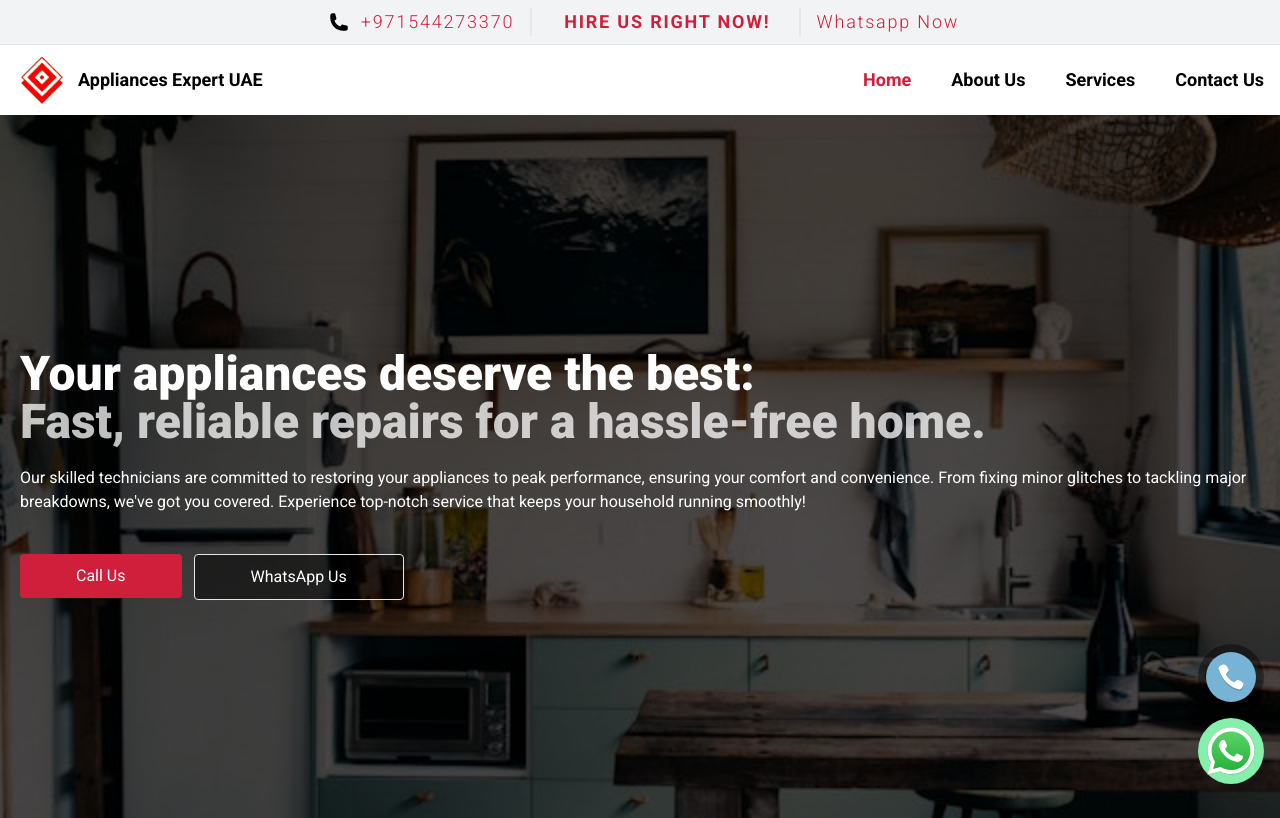
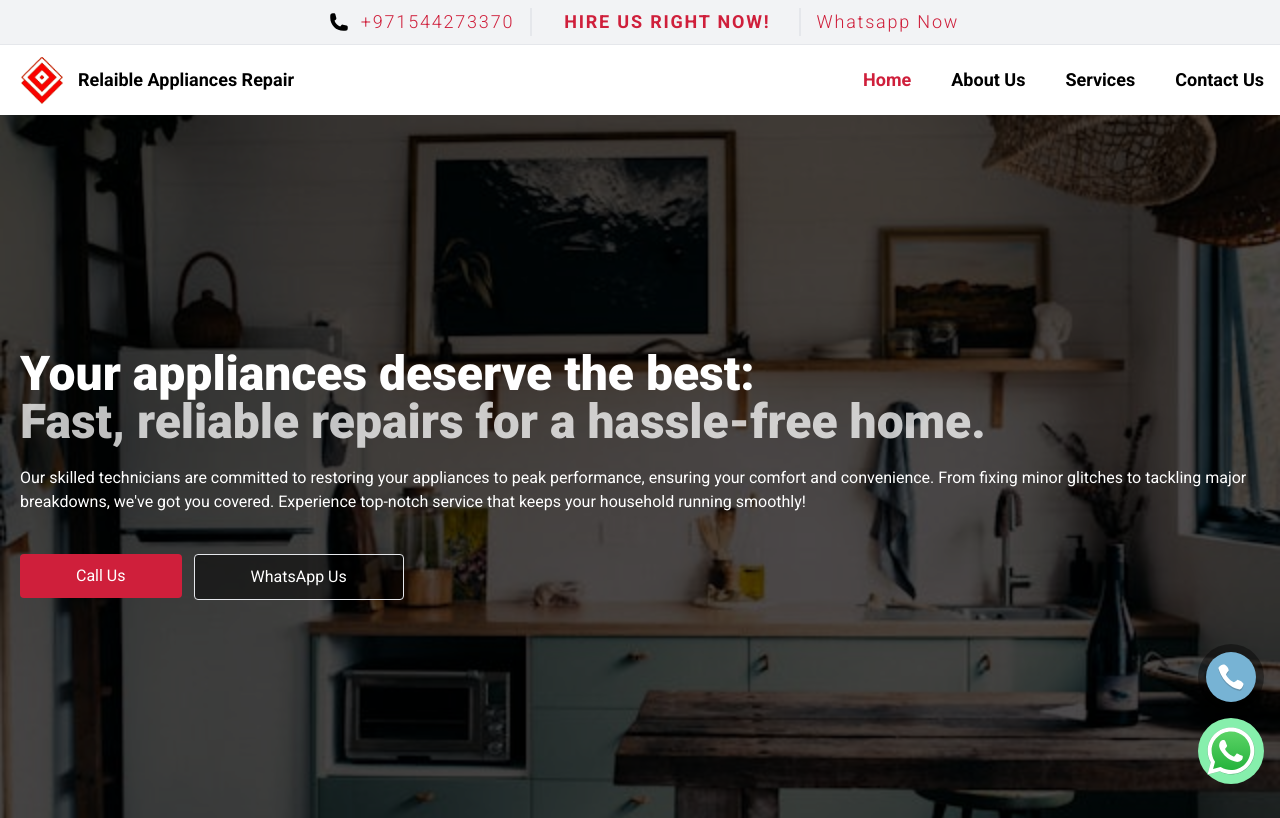
Before and after one commit to cyhammad/wide-home-uae-repairs, a Next.js app: page / in a window 1280 px wide. Shown: the top 818 px of the page. Built offline with nearby package versions, Linux system fonts and the light colour scheme.

Commit message:
name changed

```diff
--- a/src/app/layout.jsx
+++ b/src/app/layout.jsx
@@ -9,9 +9,9 @@ const roboto = Roboto({
 });
 
 export const metadata = {
-  title: "Appliances Expert UAE",
+  title: "Relaible Appliances Repair",
   description:
-    "Appliances Expert UAE is your one-stop destination for all your home repair and renovation needs in the United Arab Emirates.",
+    "Relaible Appliances Repair is your one-stop destination for all your home repair and renovation needs in the United Arab Emirates.",
 };
 
 export default function RootLayout({ children }) {
--- a/src/app/service-center/bosch/layout.jsx
+++ b/src/app/service-center/bosch/layout.jsx
@@ -1,8 +1,8 @@
 
 export const metadata = {
-  title: "Bosch Service Center | Appliances Expert UAE",
+  title: "Bosch Service Center | Relaible Appliances Repair",
   description:
-    "Appliances Expert UAE is your one-stop destination for all your home repair and renovation needs in the United Arab Emirates.",
+    "Relaible Appliances Repair is your one-stop destination for all your home repair and renovation needs in the United Arab Emirates.",
 };
 
 const BoschLayout = ({ children }) => {
--- a/src/app/service-center/lg/layout.jsx
+++ b/src/app/service-center/lg/layout.jsx
@@ -1,7 +1,7 @@
 export const metadata = {
-  title: "Lg Service Center | Appliances Expert UAE",
+  title: "Lg Service Center | Relaible Appliances Repair",
   description:
-    "Appliances Expert UAE is your one-stop destination for all your home repair and renovation needs in the United Arab Emirates.",
+    "Relaible Appliances Repair is your one-stop destination for all your home repair and renovation needs in the United Arab Emirates.",
 };
 
 const LgLayout = ({ children }) => {
--- a/src/app/service-center/miele/layout.jsx
+++ b/src/app/service-center/miele/layout.jsx
@@ -1,7 +1,7 @@
 export const metadata = {
-  title: "Miele Service Center | Appliances Expert UAE",
+  title: "Miele Service Center | Relaible Appliances Repair",
   description:
-    "Appliances Expert UAE is your one-stop destination for all your home repair and renovation needs in the United Arab Emirates.",
+    "Relaible Appliances Repair is your one-stop destination for all your home repair and renovation needs in the United Arab Emirates.",
 };
 
 const MieleLayout = ({ children }) => {
--- a/src/app/service-center/samsung/layout.jsx
+++ b/src/app/service-center/samsung/layout.jsx
@@ -1,7 +1,7 @@
 export const metadata = {
-  title: "Samsung Service Center | Appliances Expert UAE",
+  title: "Samsung Service Center | Relaible Appliances Repair",
   description:
-    "Appliances Expert UAE is your one-stop destination for all your home repair and renovation needs in the United Arab Emirates.",
+    "Relaible Appliances Repair is your one-stop destination for all your home repair and renovation needs in the United Arab Emirates.",
 };
 
 const SamsungLayout = ({ children }) => {
--- a/src/app/service-center/siemens/layout.jsx
+++ b/src/app/service-center/siemens/layout.jsx
@@ -1,7 +1,7 @@
 export const metadata = {
-  title: "Siemens Service Center | Appliances Expert UAE",
+  title: "Siemens Service Center | Relaible Appliances Repair",
   description:
-    "Appliances Expert UAE is your one-stop destination for all your home repair and renovation needs in the United Arab Emirates.",
+    "Relaible Appliances Repair is your one-stop destination for all your home repair and renovation needs in the United Arab Emirates.",
 };
 
 const SiemensLayout = ({ children }) => {
--- a/src/components/AboutUs.jsx
+++ b/src/components/AboutUs.jsx
@@ -29,7 +29,7 @@ const AboutUs = () => {
       <div className="flex w-full max-w-7xl flex-col px-5">
         <h1 className="text-center text-3xl font-black">Our Qualities</h1>
         <h1 className="mt-5 text-center text-gray-500">
-          Appliances Expert UAE established in Dubai and Abu Dhabi, provides
+          Relaible Appliances Repair established in Dubai and Abu Dhabi, provides
           home appliance repair and maintenance services over the phone.
         </h1>
         <div className="flex flex-wrap justify-between">
--- a/src/components/Experience.jsx
+++ b/src/components/Experience.jsx
@@ -45,7 +45,7 @@ const Experience = () => {
             20 Years Experience In This Passion
           </h1>
           <p className="mt-6 text-justify text-gray-500">
-            Appliances Expert UAE established in Dubai and Abu Dhabi, provides
+            Relaible Appliances Repair established in Dubai and Abu Dhabi, provides
             home appliance repair and maintenance services over the phone. With
             over 10 years of experience in installing, repairing, and
             maintaining washing machines, stoves, ovens, gas ovens, TVs, LEDs,
--- a/src/components/Footer.jsx
+++ b/src/components/Footer.jsx
@@ -14,7 +14,7 @@ const Footer = () => {
             <div className="flex items-center">
               <Image src="/logo.png" width={50} height={50} alt="Logo" />
               <h2 className="mx-3 text-lg font-bold text-pink">
-                Appliances Expert UAE
+                Relaible Appliances Repair
               </h2>
             </div>
           ) : pathname === "/service-center/bosch" ? (
--- a/src/components/LogoSection.jsx
+++ b/src/components/LogoSection.jsx
@@ -36,7 +36,7 @@ const LogoSection = () => {
           <div className="flex items-center">
             <Image src="/logo.png" width={50} height={50} alt="Logo" />
             <h2 className="mx-3 text-lg font-bold">
-              Appliances Expert UAE
+              Relaible Appliances Repair
             </h2>
           </div>
         ) : pathname === "/service-center/bosch" ? (
```
